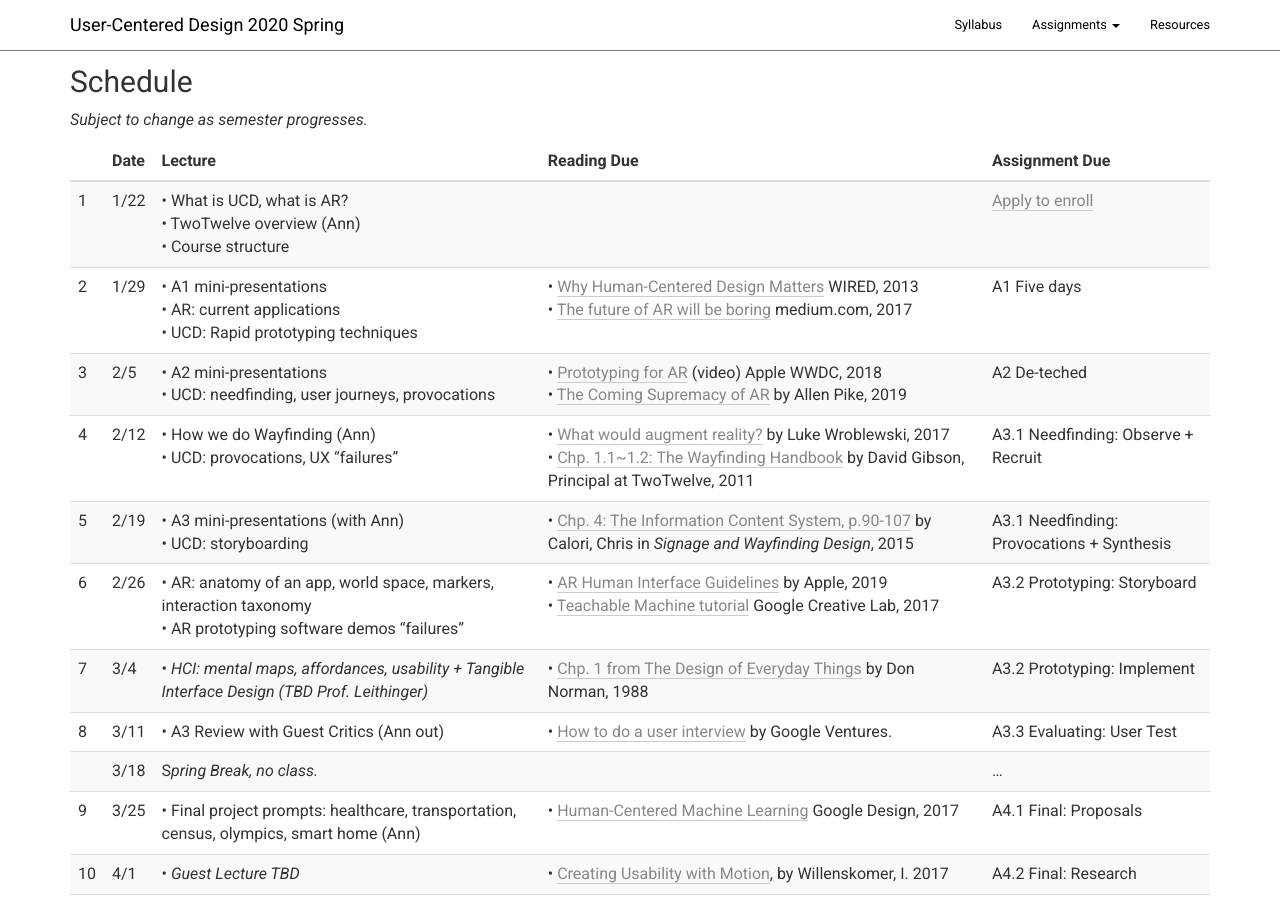
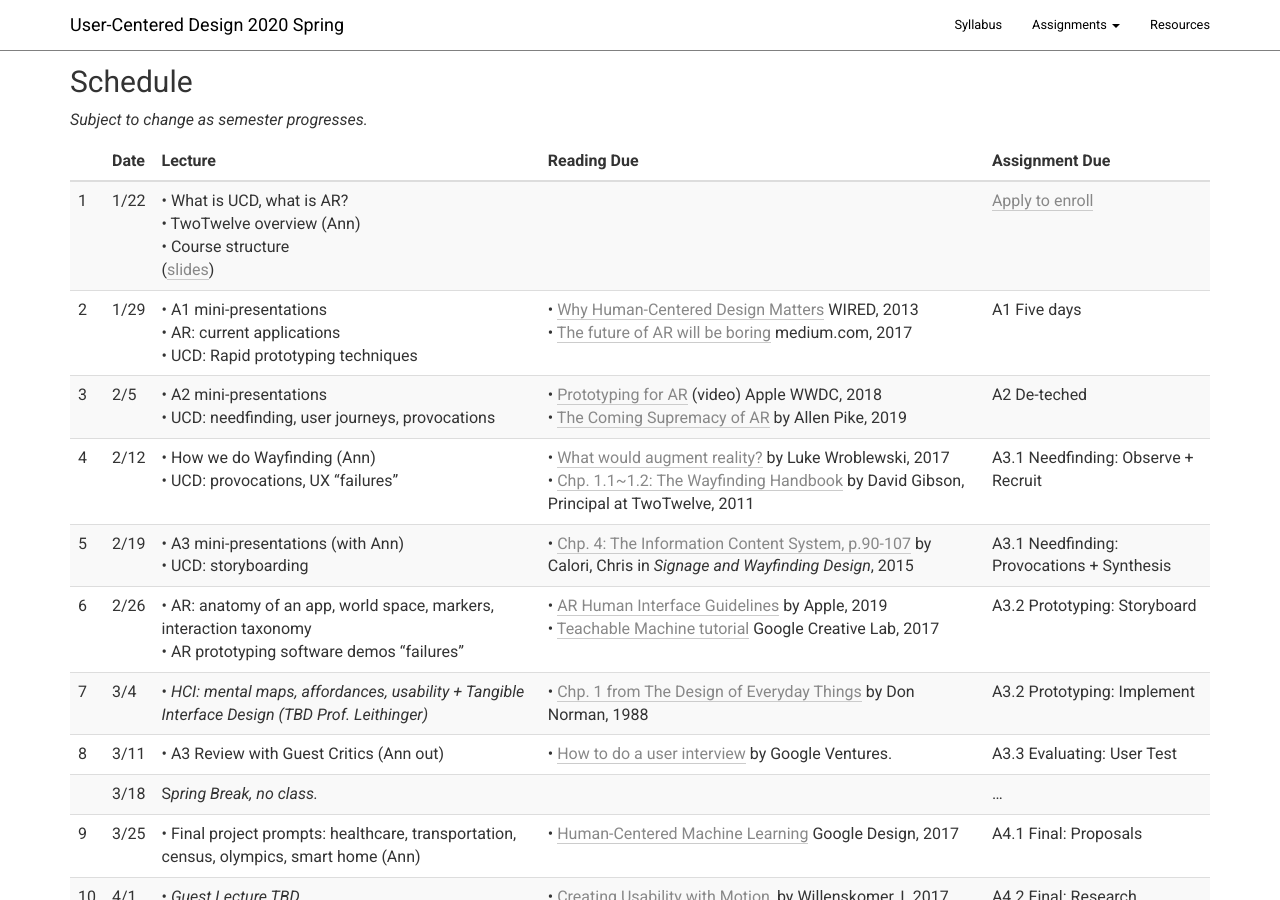
Before and after one commit to columbiaspatialinfo/columbiaspatialinfo.github.io, a Jekyll site: the page built from index.md, in a window 1280 px wide and 900 px high, scrolled down 524 px. Built offline with Jekyll 4.4.1, drawn with Linux system fonts in a browser that asks for light colours; our own code applies the rules of GitHub Pages for plain Markdown files.

Commit message:
wk1 slides

```diff
--- a/index.md
+++ b/index.md
@@ -26,7 +26,7 @@ _Subject to change as semester progresses._
 {: .overview .table .table-striped :}
 |  | **Date** | **Lecture** | **Reading Due** | **Assignment Due** |
 | -- | -- | -- | -- | -- |
-| 1        | 1/22     | • What is UCD, what is AR?<br>• TwoTwelve overview (Ann)<br>• Course structure |                                                                                                                                                                                                                                                                                 | [Apply to enroll](https://forms.gle/dKc8YTB8YCKDW2Ya6) |
+| 1        | 1/22     | • What is UCD, what is AR?<br>• TwoTwelve overview (Ann)<br>• Course structure<br>([slides](https://docs.google.com/presentation/d/13yrgzOjsCOtmdtj6PEFNqrDayXyoDiWz1_qs4MgI0Iw/edit?usp=sharing)) |                                                                                                                                                                                                                                                                                 | [Apply to enroll](https://forms.gle/dKc8YTB8YCKDW2Ya6) |
 | 2        | 1/29   | • A1 mini-presentations<br>• AR: current applications<br>• UCD: Rapid prototyping techniques           | • [Why Human-Centered Design Matters](https://www.wired.com/insights/2013/12/human-centered-design-matters/) WIRED, 2013<br>• [The future of AR will be boring](https://medium.com/@warronbebster/the-future-of-augmented-reality-will-be-boring-fc95be238ef4) medium.com, 2017 | A1 Five days |
 | 3        | 2/5      | • A2 mini-presentations<br>• UCD: needfinding, user journeys, provocations                             | • [Prototyping for AR](https://developer.apple.com/videos/play/wwdc2018/808/) (video) Apple WWDC, 2018<br>• [The Coming Supremacy of AR](https://allenpike.com/2019/the-supremacy-of-ar) by Allen Pike, 2019                                                                        | A2 De-teched                                           |
 | 4        | 2/12     | • How we do Wayfinding (Ann)<br>• UCD: provocations, UX "failures"                                                   | • [What would augment reality?](https://www.lukew.com/ff/entry.asp?1974) by Luke Wroblewski, 2017<br>• [Chp. 1.1~1.2: The Wayfinding Handbook](https://issuu.com/papress/docs/wayfinding-handbook) by David Gibson, Principal at TwoTwelve, 2011                                                                                                                                                                      | A3.1 Needfinding: Observe + Recruit                  |
```
